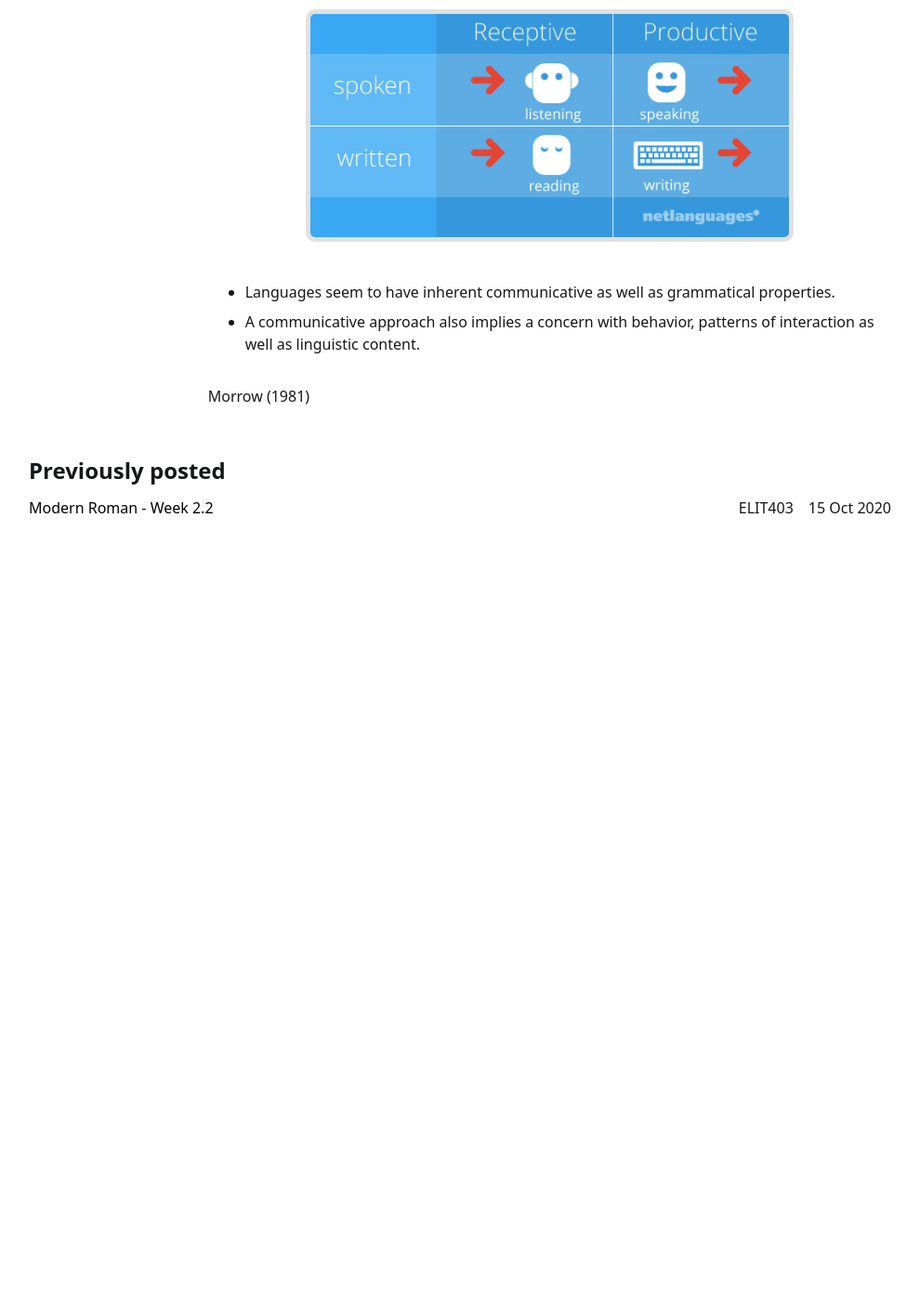
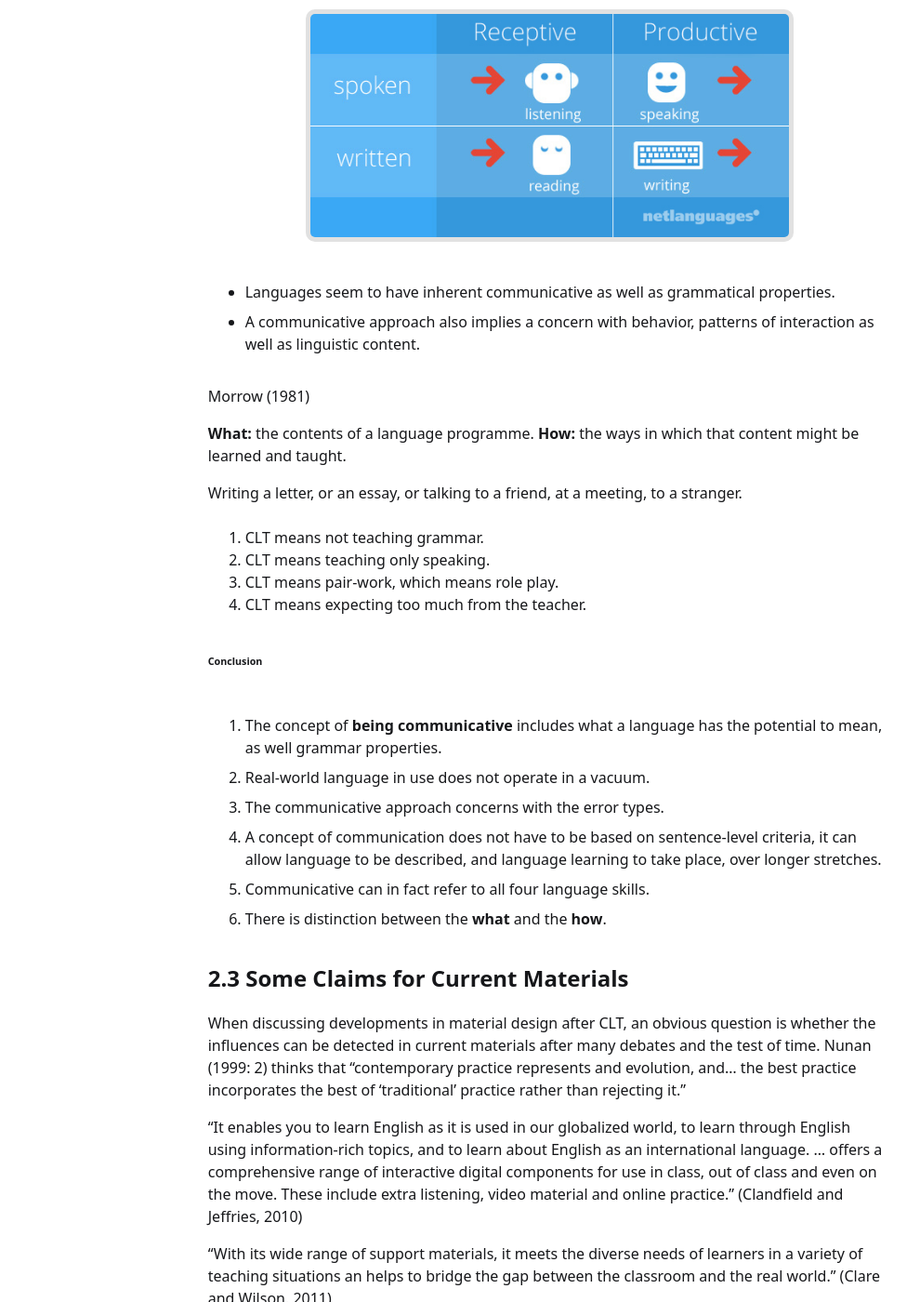
Before and after one commit to velitasali/notes, a Jekyll site: the page built from _posts/2020-10-15-material-development-week-2-2.md, in a window 1280 px wide and 1400 px high, scrolled down 4092 px. Shown: the whole window at 93% size, without its empty margins (145-1135 px from the left). Built offline with Jekyll 4.4.1, drawn with Linux system fonts in a browser that asks for light colours; before the commit the page ends 4722 px from its top, so only the background shows below that; some of the changed text lies outside the part shown.

Commit message:
Add Modern EL Week 2 and update Levan in EL Week 2

```diff
--- a/_posts/2020-10-15-material-development-week-2-2.md
+++ b/_posts/2020-10-15-material-development-week-2-2.md
@@ -15,7 +15,7 @@ Courtesy of original creators. Notes and other additions are mentioned separatel
 
 * Methodology and material design that have influenced the changes and innovations in English Language teaching in recent years.
 
-* **Communicative approach** with its underlying principles as they constitute the foundation for the approaches and materials that have followed.
+* _Communicative approach_ with its underlying principles as they constitute the foundation for the approaches and materials that have followed.
 
 ## 2.2 Communicative Language Teaching (CLT) and Its Influences
 
@@ -23,7 +23,7 @@ The communicative approach challenged the prevailing structural view of language
 
 Innovated many aspects of course desiring, incorporating insights into language use, language learning and teaching from the 1970s to early 1980.
 
-Some of the principles of the communicative approach have come to be an **explicit** or **implicit** part of English language teaching in the everyday professional lives of teachers in many parts of the world.
+Some of the principles of the communicative approach have come to be an explicit or implicit part of English language teaching in the everyday professional lives of teachers in many parts of the world.
 
 Communicative design criteria permeate both general coursebooks and material covering specific language skills as well as methodology of the classroom.
 
@@ -39,7 +39,7 @@ Communicative design criteria permeate both general coursebooks and material cov
 
 1. In its first phase, a primary concern was the need to develop a syllabus that was compatible with the notion of communicative competence. This led to proposals for the organization of syllabuses in terms of notions and functions rather than grammatical structures (Wilkins, 1976).
 
-2. In the second phase, CLT focused on procedures for identifying learners's needs and this resulted in proposals to make needs analysis an essential component of communicative methodology (Munby, 1978).
+2. In the second phase, according to Munby (1978), CLT focused on procedures for identifying learners's needs and this resulted in proposals to make needs analysis an essential component of communicative methodology.
 
 3. In the third phase, CLT focused on the kinds of classroom activities that could be used as the basis of a communicative methodology, such as group work, task-work, and information gap activities (Prabhu, 1987).
 
@@ -116,3 +116,35 @@ The **giver and receive** of a message is the means in which the information in
 * A communicative approach also implies a concern with behavior, patterns of interaction as well as linguistic content.
 
 Morrow (1981)
+
+**What:** the contents of a language programme.
+**How:** the ways in which that content might be learned and taught.
+
+Writing a letter, or an essay, or talking to a friend, at a meeting, to a stranger.
+
+1. CLT means not teaching grammar.
+2. CLT means teaching only speaking.
+3. CLT means pair-work, which means role play.
+4. CLT means expecting too much from the teacher.
+
+###### Conclusion
+
+1. The concept of **being communicative** includes what a language has the potential to mean, as well grammar properties.
+
+2. Real-world language in use does not operate in a vacuum.
+
+3. The communicative approach concerns with the error types.
+
+4. A concept of communication does not have to be based on sentence-level criteria, it can allow language to be described, and language learning to take  place, over longer stretches.
+
+5. Communicative can in fact refer to all four language skills.
+
+6. There is distinction between the **what** and the **how**.
+
+## 2.3 Some Claims for Current Materials
+
+When discussing developments in material design after CLT, an obvious question is whether the influences can be detected in current materials after many debates and the test of time. Nunan (1999: 2) thinks that "contemporary practice represents and evolution, and... the best practice incorporates the best of 'traditional' practice rather than rejecting it."
+
+"It enables you to learn English as it is used in our globalized world, to learn through English using information-rich topics, and to learn about English as an international language. ... offers a comprehensive range of interactive digital components for use in class, out of class and even on the move. These include extra listening, video material and online practice." (Clandfield and Jeffries, 2010)
+
+"With its wide range of support materials, it meets the diverse needs of learners in a variety of teaching situations an helps to bridge the gap between the classroom and the real world." (Clare and Wilson, 2011)
```
Also changed, not shown: _posts/2020-10-11-what-is-corpus.md (+2 -2 lines), _posts/2020-10-16-levant-in-english-literature-week-2.md (added, +38 -0 lines), _posts/2020-10-16-modern-english-literature-week-1.md (added, +10 -0 lines).
